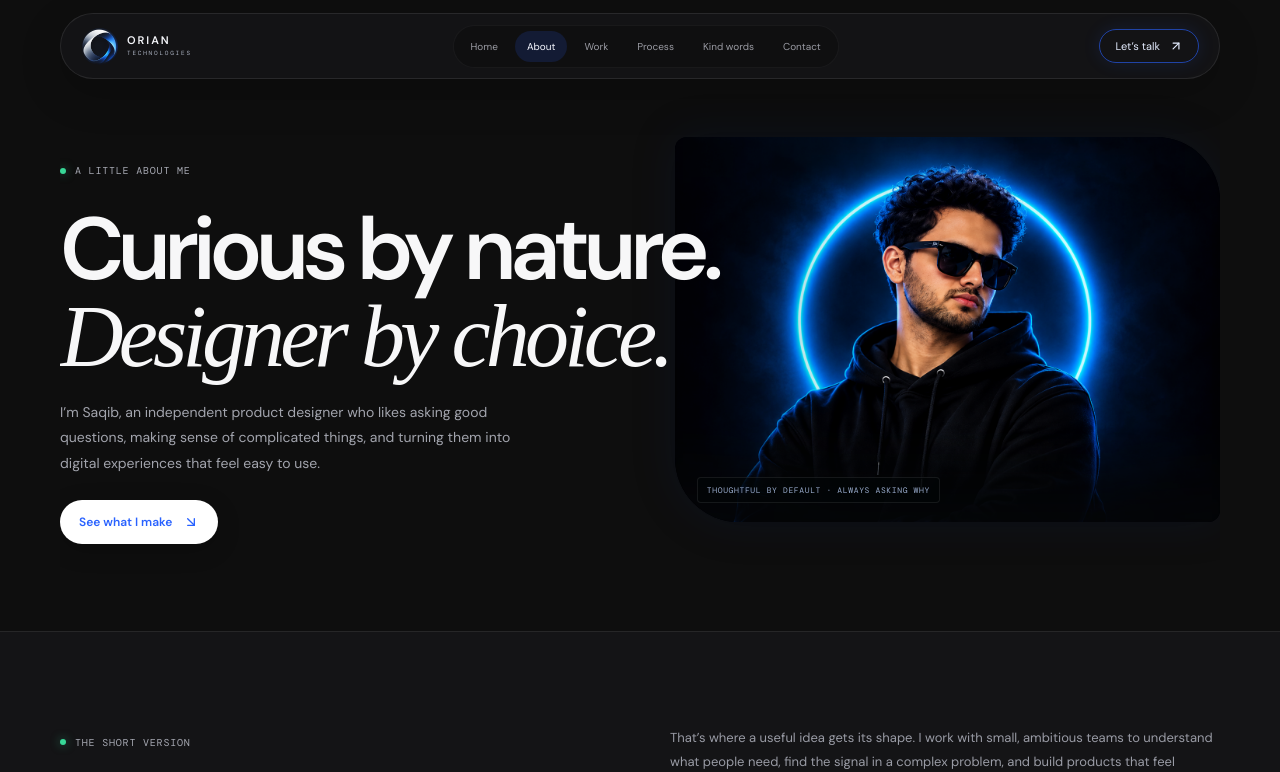
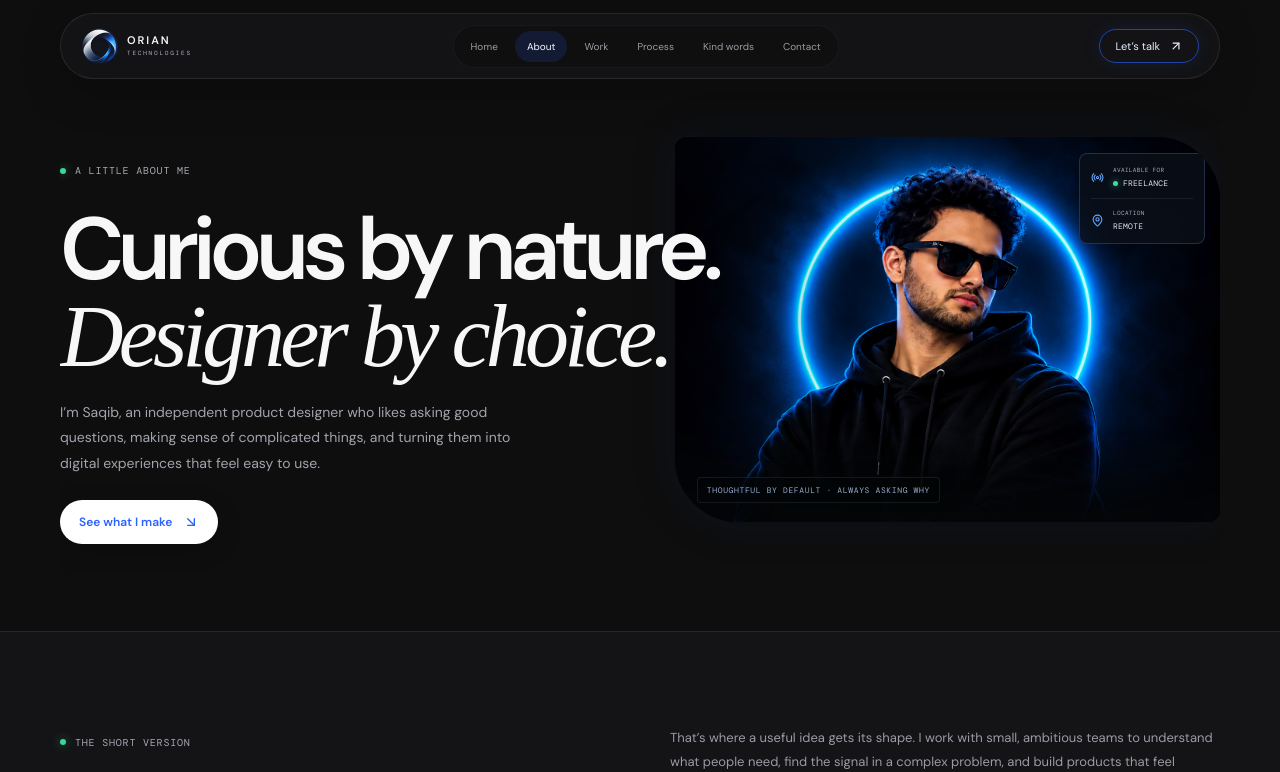
Before and after one commit to SAQIB-dev7447/Orian-Technologies, a Next.js app: page /about in a window 1280 px wide. Shown: the top 772 px of the page. Built offline with nearby package versions, Linux system fonts and the light colour scheme; a web font is replaced by a local one.

Commit message:
Restore hero availability badges

```diff
--- a/app/about/page.tsx
+++ b/app/about/page.tsx
@@ -4,6 +4,7 @@ import { ArrowDownRight, ArrowUpRight, Asterisk, Compass, Heart, Sparkles } from
 import Link from "next/link";
 import { SiteHeader } from "@/components/site-header";
 import { SiteFooter } from "@/components/site-footer";
+import { AvailabilityBadge } from "@/components/availability-badge";
 
 export const metadata: Metadata = { title: "About — Saqib", description: "A little about Saqib and how he thinks about product design." };
 
@@ -14,7 +15,7 @@ const beliefs = [
 ];
 
 export default function AboutPage() {
-  return <main><SiteHeader/><section className="page-hero wrap"><p className="eyebrow"><span className="live-dot"/> A little about me</p><h1>Curious by nature.<br/><span className="serif-italic">Designer by choice.</span></h1><p className="page-lede">I’m Saqib, an independent product designer who likes asking good questions, making sense of complicated things, and turning them into digital experiences that feel easy to use.</p><Link className="button button-primary" href="/work">See what I make <ArrowDownRight size={16}/></Link><div className="page-hero-art about-hero-art"><Image className="about-portrait" src="/saqib-portrait.png" alt="Saqib wearing a black hoodie and sunglasses against a blue neon ring" fill sizes="(max-width: 680px) 100vw, 45vw"/><div className="about-portrait-shade"/><span>THOUGHTFUL BY DEFAULT · ALWAYS ASKING WHY</span></div></section>
+  return <main><SiteHeader/><section className="page-hero wrap"><p className="eyebrow"><span className="live-dot"/> A little about me</p><h1>Curious by nature.<br/><span className="serif-italic">Designer by choice.</span></h1><p className="page-lede">I’m Saqib, an independent product designer who likes asking good questions, making sense of complicated things, and turning them into digital experiences that feel easy to use.</p><Link className="button button-primary" href="/work">See what I make <ArrowDownRight size={16}/></Link><div className="page-hero-art about-hero-art"><Image className="about-portrait" src="/saqib-portrait.png" alt="Saqib wearing a black hoodie and sunglasses against a blue neon ring" fill sizes="(max-width: 680px) 100vw, 45vw"/><div className="about-portrait-shade"/><AvailabilityBadge className="about-status"/><span>THOUGHTFUL BY DEFAULT · ALWAYS ASKING WHY</span></div></section>
     <section className="about-story section-pad"><div className="wrap about-story-grid"><div><p className="eyebrow"><span className="live-dot"/> The short version</p><h2>I like the space<br/>between <span className="serif-italic">why and how.</span></h2></div><div className="about-story-copy"><p>That’s where a useful idea gets its shape. I work with small, ambitious teams to understand what people need, find the signal in a complex problem, and build products that feel considered from the first click.</p><p>My practice moves between research, product strategy, interaction design, and visual systems. I’m happiest when the work is collaborative and the team stays curious all the way through.</p><Link className="text-link" href="/process">How I like to work <ArrowUpRight size={15}/></Link></div></div></section>
     <section className="wrap section-pad"><div className="section-heading"><div><p className="eyebrow"><span className="live-dot"/> A few things I believe</p><h2>Good work feels <span className="serif-italic">human.</span></h2></div></div><div className="belief-grid">{beliefs.map(([num,title,body])=><article className="belief-card" key={num}><span>{num} / PRINCIPLE</span><h3>{title}</h3><p>{body}</p><Asterisk size={17}/></article>)}</div></section>
     <section className="about-facts"><div className="wrap facts-row"><span><Compass size={17}/> Based in India, working everywhere</span><span><Heart size={17}/> Independent by design</span><span><Sparkles size={17}/> Currently exploring human centered AI</span></div></section>
--- a/app/page.tsx
+++ b/app/page.tsx
@@ -8,6 +8,7 @@ import { SiteHeader } from "@/components/site-header";
 import { SiteFooter } from "@/components/site-footer";
 import { ContactForm } from "@/components/contact-form";
 import { EmailLink } from "@/components/email-link";
+import { AvailabilityBadge } from "@/components/availability-badge";
 
 const projects = [
   { no: "01", name: "Knowbot Analytics", type: "AI · Analytics dashboard", desc: "A clear command center for chatbot activity, usage, and knowledge resources.", label: "Analytics Dashboard", className: "finance", year: "2025", image: "/projects/knowbot-analytics.png", alt: "Knowbot bot usage analytics dashboard" },
@@ -51,6 +52,7 @@ export default function Home() {
         <div className="hero-art" aria-label="Saqib working at a computer in blue neon light">
           <Image className="hero-portrait" src="/saqib-at-work.png" alt="Saqib working at a computer, with blue neon lighting and a monitor" fill priority sizes="(max-width: 680px) 100vw, 50vw" />
           <div className="hero-portrait-shade" />
+          <AvailabilityBadge/>
         </div>
         <div className="hero-foot"><span>Scroll to explore</span><span className="scroll-line"/><span>01 / 06</span></div>
       </section>
--- /dev/null
+++ b/components/availability-badge.tsx
@@ -0,0 +1,8 @@
+import { MapPin, Radio } from "lucide-react";
+
+export function AvailabilityBadge({ className = "" }: { className?: string }) {
+  return <div className={`hero-status ${className}`}>
+    <div className="hero-status-row"><Radio size={13}/><span><small>AVAILABLE FOR</small><strong><i/> FREELANCE</strong></span></div>
+    <div className="hero-status-row"><MapPin size={13}/><span><small>LOCATION</small><strong>REMOTE</strong></span></div>
+  </div>;
+}
```
Also changed, not shown: app/globals.css.
